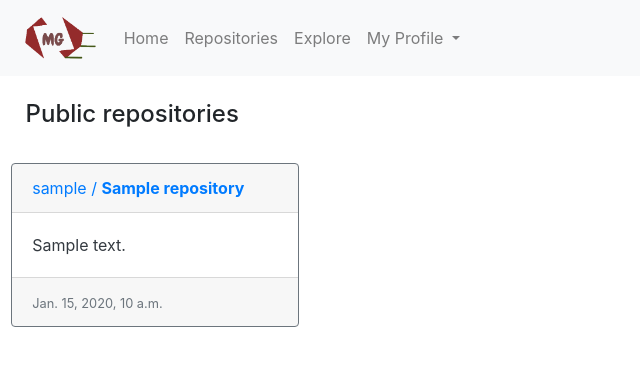
After one commit to jelenailic95/git_uks, a Django app: page /explore/ in a window 1280 px wide. The commit adds this page. Shown: the top 366 px of the page, without its empty margins (0-640 px from the left). Run offline with Django 3.2, Linux system fonts and the light colour scheme; tables that the repository leaves empty hold one stand-in row (values such as "Sample post"); some libraries are stand-ins or nearby versions.

Commit message:
Added explore section

```diff
--- /dev/null
+++ b/my_git/templates/my_git/explore.html
@@ -0,0 +1,25 @@
+{% extends 'my_git/home.html' %}
+
+{% block content %}
+
+    <br>
+    <h4 style="margin-left: 2%">Public repositories</h4>
+
+    <div class="card-deck">
+
+        {% for repository in repositories %}
+            <div class="card border-secondary mb-3" style="max-width: 18rem; margin-left: 2%; margin-top:2%;">
+                <div class="card-header"><a href="/repositories/{{ repository.name }}">{{ repository.owner }} /
+                    <b>{{ repository.name }}</b></a></div>
+                <div class="card-body text-dark">
+                    <p class="card-text">
+                        {{ repository.description }}
+                    </p>
+                </div>
+                <div class="card-footer">
+                    <small class="text-muted">{{ repository.creation_date }}</small>
+                </div>
+            </div>
+        {% endfor %}
+    </div>
+{% endblock %}
--- a/my_git/templates/my_git/home.html
+++ b/my_git/templates/my_git/home.html
@@ -42,7 +42,7 @@
             </li>
 
             <li class="nav-item">
-                <a class="nav-link" href="">Explore</a>
+                <a class="nav-link" href="{% url 'explore' %}">Explore</a>
             </li>
             <li class="nav-item dropdown">
                 <a class="nav-link dropdown-toggle" href="{% url 'profile_preview' %}" id="navbarDropdownMenuLink"
--- a/my_git/templates/my_git/users/login.html
+++ b/my_git/templates/my_git/users/login.html
@@ -1,4 +1,3 @@
-{% load crispy_forms_tags %}
 {% load static %}
 
 {% if messages %}
--- a/my_git/templates/my_git/users/register.html
+++ b/my_git/templates/my_git/users/register.html
@@ -1,4 +1,3 @@
-{% load crispy_forms_tags %}
 {% load static %}
 
 <!DOCTYPE html>
--- a/my_git/templates/my_git/wiki/wiki.html
+++ b/my_git/templates/my_git/wiki/wiki.html
@@ -25,7 +25,7 @@
             {% else %}
                 <b>Pages</b>
                 <br><br>
-                <ul data-filterable-type="substring" class="list-group">
+                <ul class="list-group">
                     {% for page in pages %}
                         <li class="list-group-item list-group-item-info">
                             <strong>
--- a/my_git/views.py
+++ b/my_git/views.py
@@ -31,7 +31,7 @@ def login(request):
                 request.session['user'] = result.username
                 return redirect('home')
             except User.DoesNotExist:
-                messages.error(request, 'Bad credentials, try again!')
+                messages.warning(request, 'Bad credentials, try again!')
                 return redirect('login')
     else:
         form = LoginForm()
@@ -237,10 +237,17 @@ def issue_view(request, repo_name, id):
     return render(request, 'my_git/issues/issue_view.html', context)
 
 
+def get_public_repositories(request):
+    repositories = Repository.objects.filter(type='public').order_by('-creation_date')
+    print(repositories)
+
+    return render(request, 'my_git/explore.html', {"repositories": repositories})
+
+
 def get_repositories(request):
     logged_user = get_logged_user(request.session['user'])
 
-    repositories = Repository.objects.all().order_by('-creation_date')
+    repositories = Repository.objects.filter(owner=logged_user).order_by('-creation_date')
 
     # filter repositories by name
     if request.method == 'GET' and 'repo_name' in request.GET:
@@ -264,14 +271,16 @@ def get_repositories(request):
 
 
 def get_stars(request):
-    repositories = Repository.objects.filter(star=True).order_by('-creation_date')
+    logged_user = get_logged_user(request.session['user'])
+
+    repositories = Repository.objects.filter(owner=logged_user, star=True).order_by('-creation_date')
 
     # filter repositories by name
     if request.method == 'GET' and 'repo_name' in request.GET:
         name = request.GET.get('repo_name', '')
 
         # filter by case insensitive repository name
-        repositories = repositories.filter(name__icontains=name).order_by('-creation_date')
+        repositories = repositories.filter(owner=logged_user, name__icontains=name).order_by('-creation_date')
 
     if request.method == HttpMethod.POST.name:
         repository = Repository.objects.get(id=request.POST.get('repo_id'))
--- a/requirements.txt
+++ b/requirements.txt
@@ -1,4 +1,3 @@
 Django>=2.0,<3.0
 psycopg2>=2.7,<3.0
-django-crispy-forms==1.7.2
 Pillow==5.4.1
--- a/uks_project/settings.py
+++ b/uks_project/settings.py
@@ -30,7 +30,6 @@ ALLOWED_HOSTS = ['0.0.0.0', 'localhost']
 
 INSTALLED_APPS = [
     'my_git',
-    'crispy_forms',
     'django.contrib.admin',
     'django.contrib.auth',
     'django.contrib.contenttypes',
--- a/uks_project/urls.py
+++ b/uks_project/urls.py
@@ -29,6 +29,7 @@ urlpatterns = [
     # todo: change auth_views to my_git_views.login
     path('login/', my_git_views.login, name='login'),
     path('register/', my_git_views.register, name='register'),
+    path('explore/', my_git_views.get_public_repositories, name='explore'),
     path('profile/', my_git_views.get_user_profile, name='profile_preview'),
     path('profile/edit', my_git_views.update_user_profile, name='profile_update'),
     path('repositories/', my_git_views.get_repositories, name='repositories'),
```
